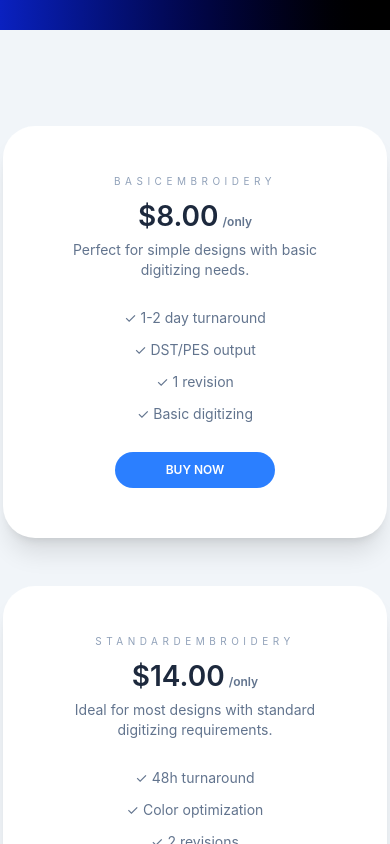
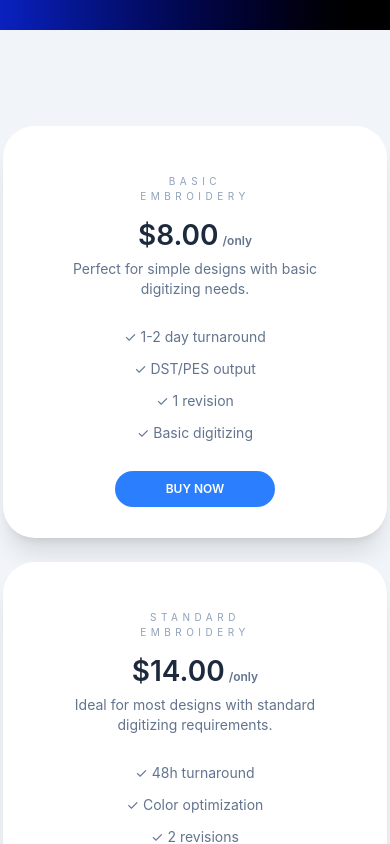
Before and after one commit to fourgoAgency/Ah-digitizing, a Next.js app: page /pricing/embroidery-digitizing in a window 390 px wide. Shown: the part 660-1504 px from the top of the page. Built offline with nearby package versions, Linux system fonts and the light colour scheme.

Commit message:
pricing changes 9/2

```diff
--- a/components/pricing/Pricing.tsx
+++ b/components/pricing/Pricing.tsx
@@ -121,8 +121,8 @@ export default function Pricing({ slug }: { slug: string }) {
 
   return (
     <section className="relative py-24 bg-slate-100 overflow-hidden">
-      <div className="container mx-auto ">
-        <div className="grid gap-12 md:grid-cols-3 items-center justify-center">
+      <div className="container mx-auto 2xl:px-28 px-4">
+        <div className="grid lg:gap-12 gap-6 sm:grid-cols-1 md:grid-cols-3 items-center justify-center">
           {plans.map((plan, index) => {
             const accent = accents[index % accents.length];
             const isActive = activePlanId === plan.id;
@@ -160,8 +160,8 @@ export default function Pricing({ slug }: { slug: string }) {
                 </button>
 
                 {/* Price */}
-                <div className="mb-3 text-[10px] uppercase tracking-[0.45em] text-slate-400">
-                  {plan.title.toUpperCase()}
+                <div className="mb-4 text-[10px] uppercase tracking-[0.45em] text-slate-400">
+                  {plan.title.toUpperCase()}<br/>
                   {category}
                 </div>
 
@@ -202,7 +202,7 @@ export default function Pricing({ slug }: { slug: string }) {
           />
 
           <div
-            className={`fixed left-0 top-1/2 max-h-screen w-[70%] -translate-x-1/2 -translate-y-1/2 bg-white p-6 shadow-2xl rounded-xl transition-transform duration-300
+            className={`fixed left-10 top-1/2 max-h-screen w-[70%] -translate-x-1/2 -translate-y-1/2 bg-white p-6 shadow-2xl rounded-xl transition-transform duration-300
               ${active ? "translate-x-0" : "-translate-x-6"}
             `}
           >
```
